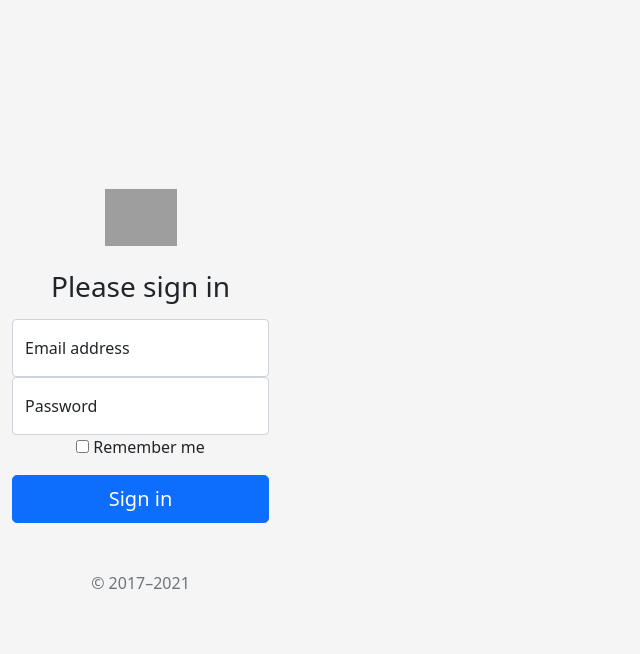
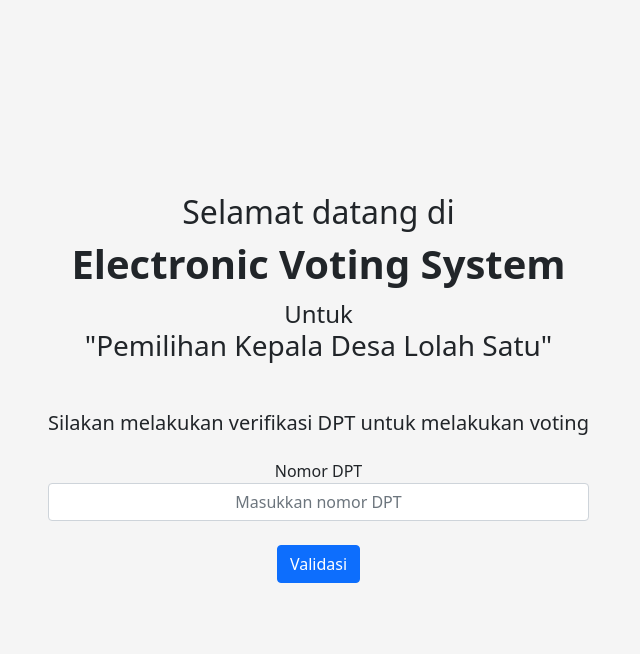
Before and after one commit to darknet777/election_system, a Django app: page / in a window 1280 px wide. Shown: the top 654 px of the page, without its empty margins (0-640 px from the left). Run offline with Django 4.2, Linux system fonts and the light colour scheme; grey boxes are pictures that could not be loaded.

Commit message:
Modified index page

```diff
--- a/election_app/templates/election_app/index.html
+++ b/election_app/templates/election_app/index.html
@@ -1,30 +1,26 @@
 {% extends 'election_app/base.html' %}
 {% block content %}
 
-<div class="text-center">
-    <div class="container">
-        <form>
-            <img class="mb-4" src="https://getbootstrap.com/docs/5.1/assets/brand/bootstrap-logo.svg" alt="" width="72" height="57">
-            <h1 class="h3 mb-3 fw-normal">Please sign in</h1>
+<div class="d-flex flex-column align-content-center text-center">
+    <div class="p-5 align-self-center">
+        <h2>Selamat datang di</h2>
+        <h1 class="fw-bold">Electronic Voting System</h1>
+        <h3 class="mb-5"><span class="fs-4">Untuk</span><br>"Pemilihan Kepala Desa Lolah Satu"</h3>
+        <h5 class="mb-4">Silakan melakukan verifikasi DPT untuk melakukan voting</h5>
+        <div class="d-flex flex-column">
+            <form>
+                <!-- No. DPT input -->
+                <div class="form-outline mb-4">
+                    <span>Nomor DPT</span>
+                    <input type="text" class="form-control text-center" placeholder="Masukkan nomor DPT">
+                </div>
 
-            <div class="form-floating">
-                <input type="email" class="form-control" id="floatingInput" placeholder="name@example.com">
-                <label for="floatingInput">Email address</label>
-            </div>
-            <div class="form-floating">
-                <input type="password" class="form-control" id="floatingPassword" placeholder="Password">
-                <label for="floatingPassword">Password</label>
-            </div>
-
-            <div class="checkbox mb-3">
-                <label>
-                    <input type="checkbox" value="remember-me"> Remember me
-                </label>
-            </div>
-            <button class="w-100 btn btn-lg btn-primary" type="submit">Sign in</button>
-            <p class="mt-5 mb-3 text-muted">&copy; 2017–2021</p>
-        </form>
+                <!-- Submit button -->
+                <button type="submit" class="btn btn-primary btn-block mb-4">Validasi</button>
+            </form>
+        </div>
     </div>
 </div>
 
+
 {% endblock %}
```
